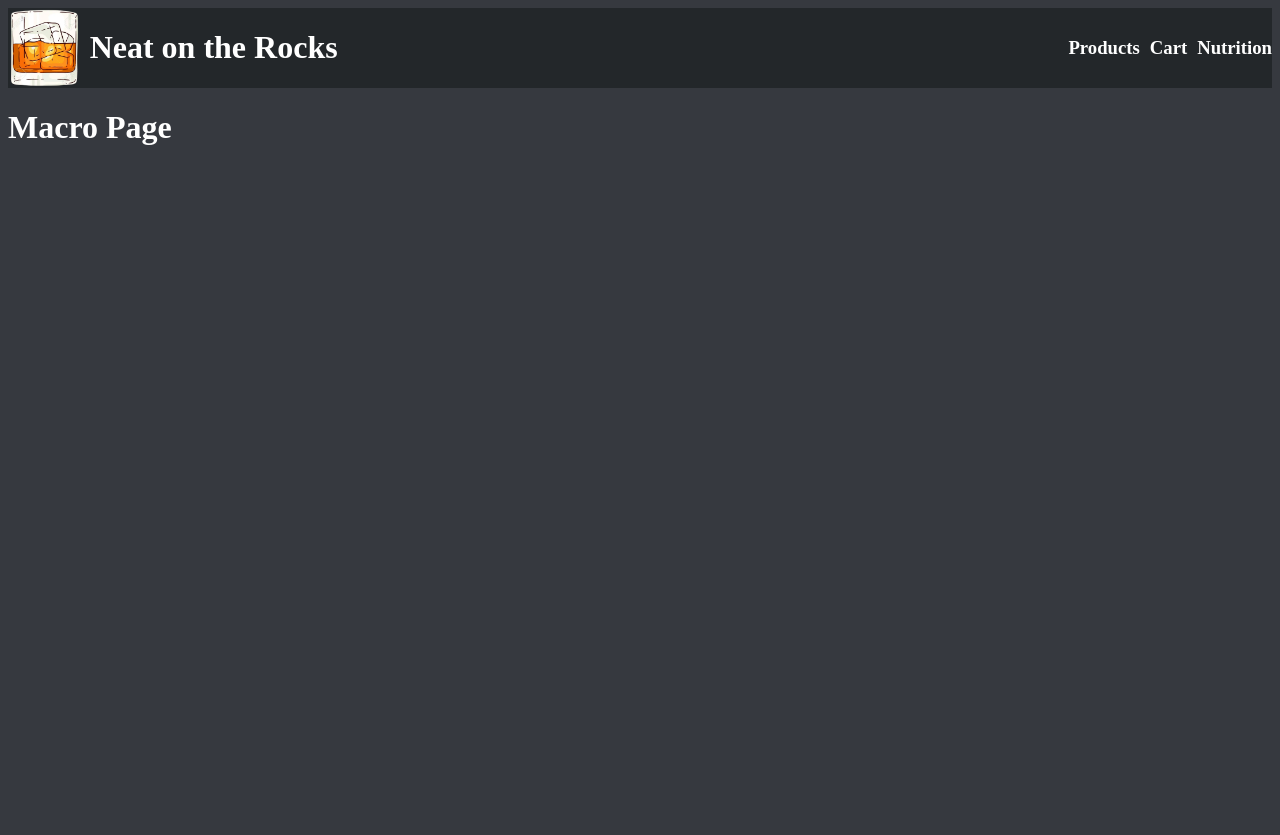
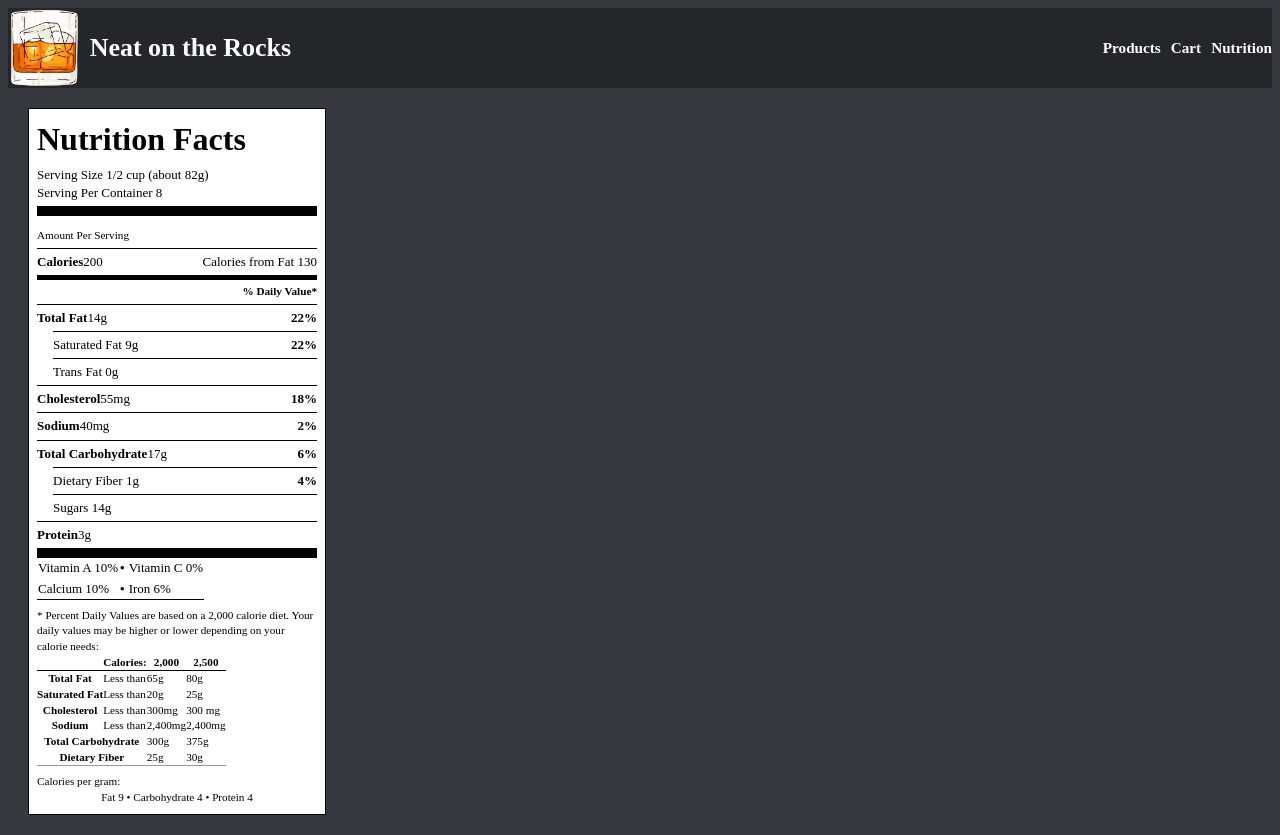
Before and after one commit to aldoportillo/NeatontheRocks, a React (Create React App) app: page /macro in a window 1280 px wide. Before the commit the page ends 800 px from the top, so only its background shows below. Built offline with nearby package versions, Linux system fonts and the light colour scheme.

Commit message:
Render nutrition facts on macro page

```diff
--- a/src/index.css
+++ b/src/index.css
@@ -48,3 +48,140 @@ h1, h3{
   align-items: center;
   justify-content: center;
 }
+
+
+/*Start Nutrition Facts CSS */
+
+.nutrition-page{
+  background-color: red;
+}
+.image {
+  width: 250px;
+  float: left;
+  margin: 20px;
+}
+body {
+  font-size: small;
+  line-height: 1.4;
+}
+p {
+  margin: 0;
+}
+
+.performance-facts {
+  border: 1px solid black;
+  margin: 20px;
+  float: left;
+  width: 280px;
+  padding: 0.5rem;
+  table {
+    border-collapse: collapse;
+  }
+}
+.performance-facts__title {
+  font-weight: bold;
+  font-size: 2rem;
+  margin: 0 0 0.25rem 0;
+}
+.performance-facts__header {
+  border-bottom: 10px solid black;
+  padding: 0 0 0.25rem 0;
+  margin: 0 0 0.5rem 0;
+  p {
+    margin: 0;
+  }
+}
+.performance-facts__table {
+  width: 100%;
+  thead tr {
+    th,
+    td {
+      border: 0;
+    }
+  }
+  th,
+  td {
+    font-weight: normal;
+    text-align: left;
+    padding: 0.25rem 0;
+    border-top: 1px solid black;
+    white-space: nowrap;
+  }
+  td {
+    &:last-child {
+      text-align: right;
+    }
+  }
+  .blank-cell {
+    width: 1rem;
+    border-top: 0;
+  }
+  .thick-row {
+    th,
+    td {
+      border-top-width: 5px;
+    }
+  }
+}
+.small-info {
+  font-size: 0.7rem;
+}
+
+.performance-facts__table--small {
+  @extend .performance-facts__table;
+  border-bottom: 1px solid #999;
+  margin: 0 0 0.5rem 0;
+  thead {
+    tr {
+      border-bottom: 1px solid black;
+    }
+  }
+  td {
+    &:last-child {
+      text-align: left;
+    }
+  }
+  th,
+  td {
+    border: 0;
+    padding: 0;
+  }
+}
+
+.performance-facts__table--grid {
+  @extend .performance-facts__table;
+  margin: 0 0 0.5rem 0;
+  td {
+    &:last-child {
+      text-align: left;
+      &::before {
+        content: "•";
+        font-weight: bold;
+        margin: 0 0.25rem 0 0;
+      }
+    }
+  }
+}
+
+.text-center {
+  text-align: center;
+}
+.thick-end {
+  border-bottom: 10px solid black;
+}
+.thin-end {
+  border-bottom: 1px solid black;
+}
+section{
+  background-color: #ffffff;
+}
+
+.nutrition-page{
+  color: black;
+}
+
+.nutrition-page > .performance-facts__header > h1 {
+  color: black;
+}
+
+/*End Nutrition Facts CSS */
--- a/src/pages/Macro.js
+++ b/src/pages/Macro.js
@@ -2,6 +2,214 @@ import React from 'react'
 
 export default function Macro () {
     return (
-        <h1>Macro Page</h1>
+        <div className='nutrition-page'>
+            <section class="performance-facts">
+            <div class="performance-facts__header">
+                <h1 class="performance-facts__title" style={{color: "black"}}>Nutrition Facts</h1>
+                <p>Serving Size 1/2 cup (about 82g)</p>
+                <p>Serving Per Container 8</p>
+            </div>
+            <table class="performance-facts__table">
+                <thead>
+                <tr>
+                <th colspan="3" class="small-info">
+                Amount Per Serving
+                </th>
+                </tr>
+                </thead>
+                <tbody>
+                <tr>
+                    <th colspan="2">
+                    <b>Calories</b>
+                    200
+                    </th>
+                    <td>
+                    Calories from Fat
+                    130
+                    </td>
+                </tr>
+                <tr class="thick-row">
+                    <td colspan="3" class="small-info">
+                    <b>% Daily Value*</b>
+                    </td>
+                </tr>
+                <tr>
+                    <th colspan="2">
+                    <b>Total Fat</b>
+                    14g
+                    </th>
+                    <td>
+                    <b>22%</b>
+                    </td>
+                </tr>
+                <tr>
+                    <td class="blank-cell">
+                    </td>
+                    <th>
+                    Saturated Fat
+                    9g
+                    </th>
+                    <td>
+                    <b>22%</b>
+                    </td>
+                </tr>
+                <tr>
+                    <td class="blank-cell">
+                    </td>
+                    <th>
+                    Trans Fat
+                    0g
+                    </th>
+                    <td>
+                    </td>
+                </tr>
+                <tr>
+                    <th colspan="2">
+                    <b>Cholesterol</b>
+                    55mg
+                    </th>
+                    <td>
+                    <b>18%</b>
+                    </td>
+                </tr>
+                <tr>
+                    <th colspan="2">
+                    <b>Sodium</b>
+                    40mg
+                    </th>
+                    <td>
+                    <b>2%</b>
+                    </td>
+                </tr>
+                <tr>
+                    <th colspan="2">
+                    <b>Total Carbohydrate</b>
+                    17g
+                    </th>
+                    <td>
+                    <b>6%</b>
+                    </td>
+                </tr>
+                <tr>
+                    <td class="blank-cell">
+                    </td>
+                    <th>
+                    Dietary Fiber
+                    1g
+                    </th>
+                    <td>
+                    <b>4%</b>
+                    </td>
+                </tr>
+                <tr>
+                    <td class="blank-cell">
+                    </td>
+                    <th>
+                    Sugars
+                    14g
+                    </th>
+                    <td>
+                    </td>
+                </tr>
+                <tr class="thick-end">
+                    <th colspan="2">
+                    <b>Protein</b>
+                    3g
+                    </th>
+                    <td>
+                    </td>
+                </tr>
+                </tbody>
+            </table>
+
+            <table class="performance-facts__table--grid">
+                <tbody>
+                <tr>
+                    <td colspan="2">
+                    Vitamin A
+                    10%
+                    </td>
+                    <td>
+                    Vitamin C
+                    0%
+                    </td>
+                </tr>
+                <tr class="thin-end">
+                    <td colspan="2">
+                    Calcium
+                    10%
+                    </td>
+                    <td>
+                    Iron
+                    6%
+                    </td>
+                </tr>
+                </tbody>
+            </table>
+
+            <p class="small-info">* Percent Daily Values are based on a 2,000 calorie diet. Your daily values may be higher or lower depending on your calorie needs:</p>
+
+            <table class="performance-facts__table--small small-info">
+                <thead>
+                <tr>
+                    <td colspan="2"></td>
+                    <th>Calories:</th>
+                    <th>2,000</th>
+                    <th>2,500</th>
+                </tr>
+                </thead>
+                <tbody>
+                <tr>
+                    <th colspan="2">Total Fat</th>
+                    <td>Less than</td>
+                    <td>65g</td>
+                    <td>80g</td>
+                </tr>
+                <tr>
+                    <td class="blank-cell"></td>
+                    <th>Saturated Fat</th>
+                    <td>Less than</td>
+                    <td>20g</td>
+                    <td>25g</td>
+                </tr>
+                <tr>
+                    <th colspan="2">Cholesterol</th>
+                    <td>Less than</td>
+                    <td>300mg</td>
+                    <td>300 mg</td>
+                </tr>
+                <tr>
+                    <th colspan="2">Sodium</th>
+                    <td>Less than</td>
+                    <td>2,400mg</td>
+                    <td>2,400mg</td>
+                </tr>
+                <tr>
+                    <th colspan="3">Total Carbohydrate</th>
+                    <td>300g</td>
+                    <td>375g</td>
+                </tr>
+                <tr>
+                    <td class="blank-cell"></td>
+                    <th colspan="2">Dietary Fiber</th>
+                    <td>25g</td>
+                    <td>30g</td>
+                </tr>
+                </tbody>
+            </table>
+
+            <p class="small-info">
+                Calories per gram:
+            </p>
+            <p class="small-info text-center">
+                Fat 9
+                &bull;
+                Carbohydrate 4
+                &bull;
+                Protein 4
+            </p>
+
+            </section>
+        </div>
     )
 }
```
